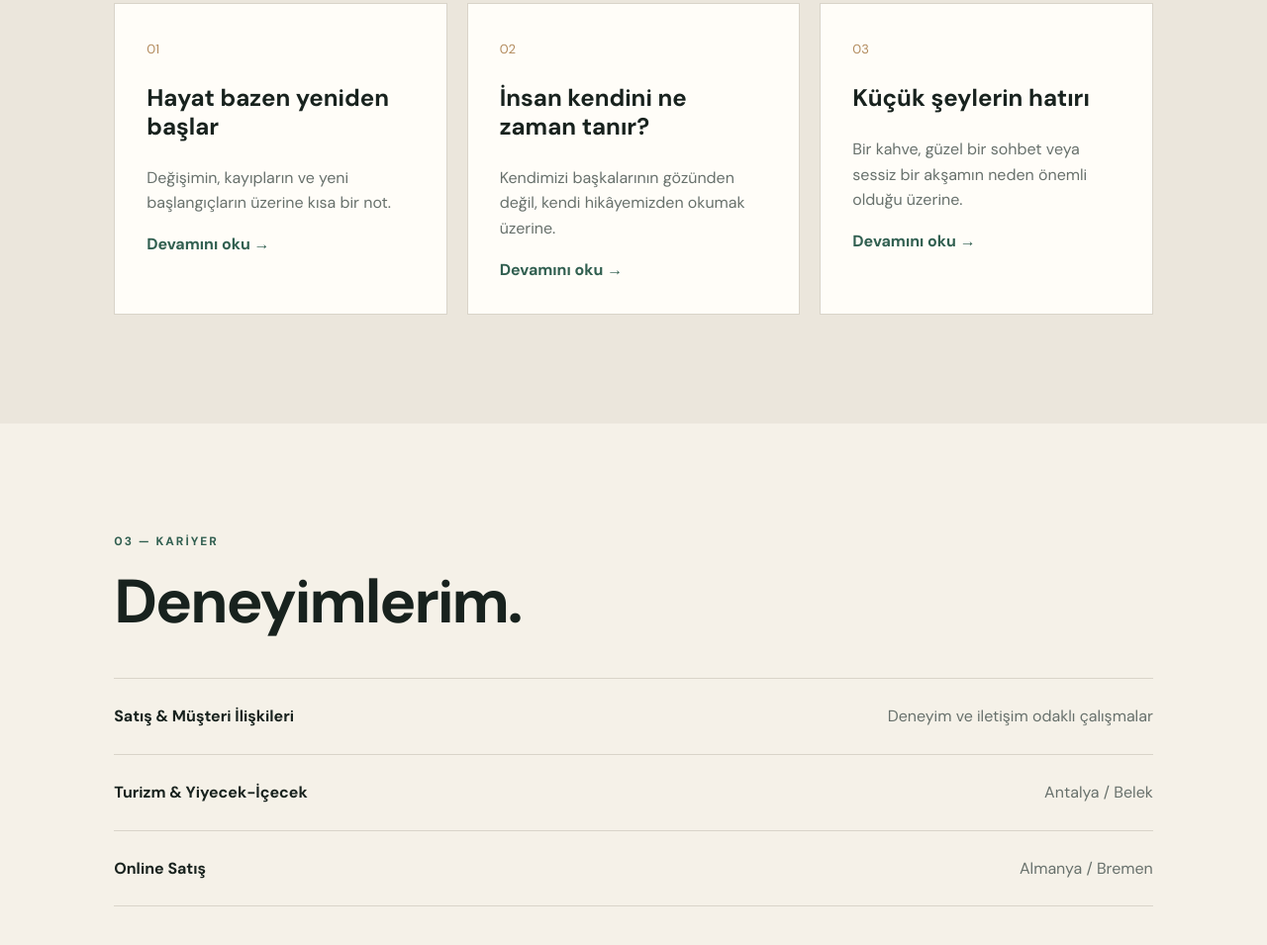
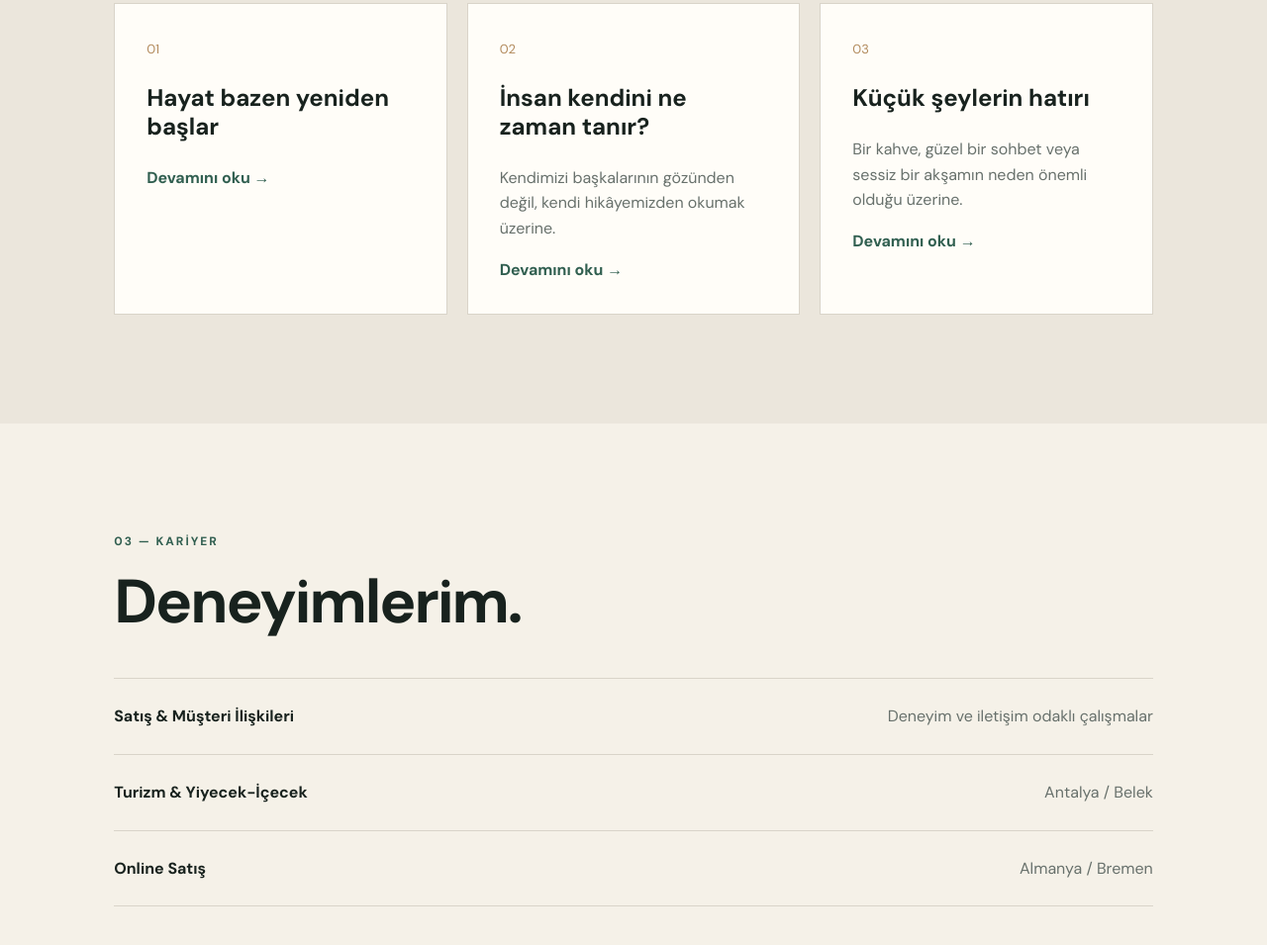
Before and after one commit to ugurakinci26-beep/gifthub.jo, a plain HTML site: page index.html in a window 1280 px wide. Shown: the part 2423-3378 px from the top of the page at 99% size. Drawn offline with nearby package versions, Linux system fonts and the light colour scheme; a web font is replaced by a local one.

Commit message:
Update index.html

```diff
--- a/index.html
+++ b/index.html
@@ -71,9 +71,8 @@
         <article class="card">
           <span>01</span>
           <h3>Hayat bazen yeniden başlar</h3>
-          <p>Değişimin, kayıpların ve yeni başlangıçların üzerine kısa bir not.</p>
-          <a href="#">Devamını oku →</a>
-        </article>
+          <a href="hayat-bazen-yeniden-baslar.html">Devamını oku →</a>
+         </article>
         <article class="card">
           <span>02</span>
           <h3>İnsan kendini ne zaman tanır?</h3>
```
